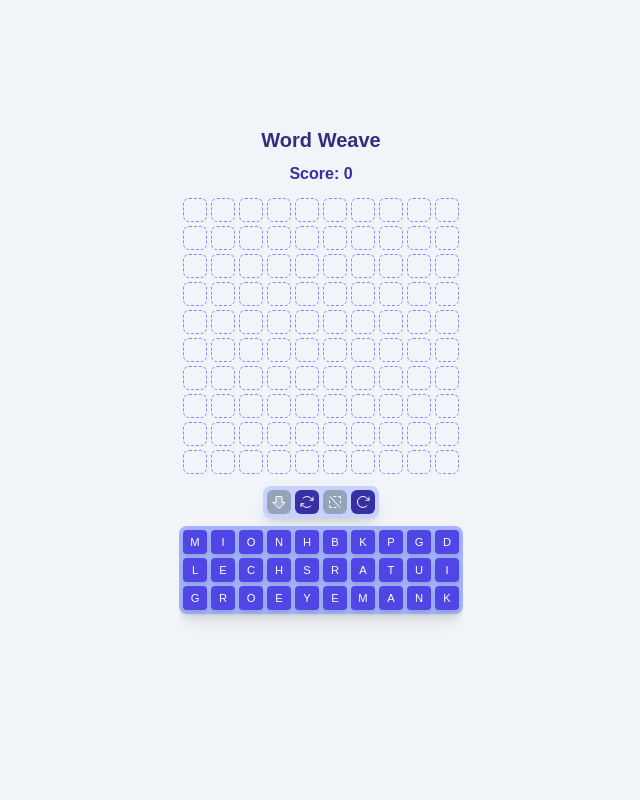
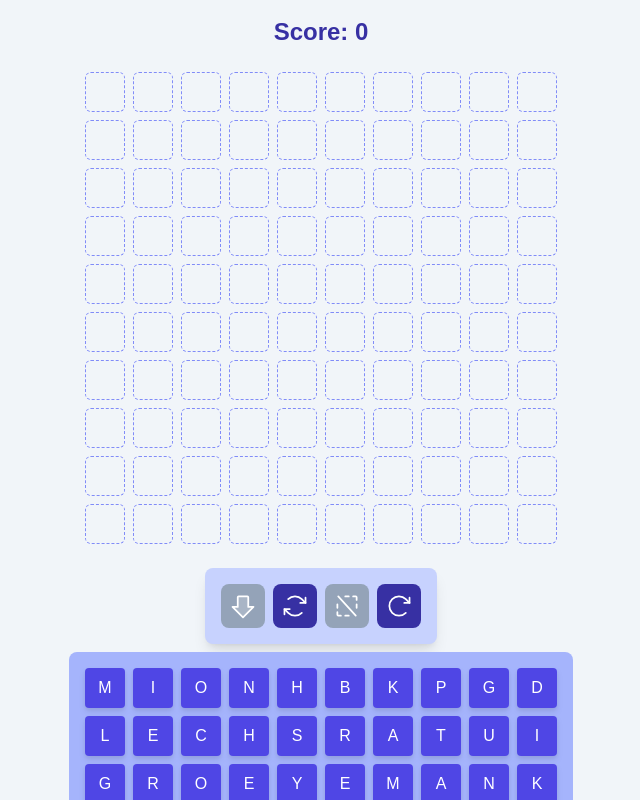
Before and after one commit to skylarbeaty/Word-Weave, a Next.js app: page / in a window 1280 px wide. Shown: the whole page, without its empty margins (319-959 px from the left). Built offline with nearby package versions, Linux system fonts and the light colour scheme.

Commit message:
Style adjustments for breakpoints
Adjusted to make the game a bit tighter the side of the device

```diff
--- a/components/ButtonPanel.tsx
+++ b/components/ButtonPanel.tsx
@@ -1,5 +1,5 @@
 import GameButton from './GameButton'
-import Game, { useGameContext } from './Game'
+import { useGameContext } from './Game'
 import { shuffleArray } from '@/util/shuffle'
 import { debounce } from "@/util/debounce"
 
--- a/components/Game.tsx
+++ b/components/Game.tsx
@@ -182,7 +182,7 @@ const Game = ({ letters, boardSize }: GameProps) => {
                 <div>
                     <Board/>
                 </div>
-                <div className='mb-16'>
+                <div className='mb-4'>
                     {/* <InputPanel/> */}
                     <ButtonPanel/>
                     <TilePanel/>
--- a/tailwind.config.ts
+++ b/tailwind.config.ts
@@ -13,9 +13,9 @@ export default {
         foreground: "var(--foreground)",
       },
       screens: {
-        'xs-box': { 'raw': '(min-width: 310px) and (min-height: 660px)'},
-        'sm-box': { 'raw': '(min-width: 400px) and (min-height: 900px)'},
-        'md-box': { 'raw': '(min-width: 520px) and (min-height: 1100px)'},
+        'xs-box': { 'raw': '(min-width: 310px) and (min-height: 450px)'},
+        'sm-box': { 'raw': '(min-width: 400px) and (min-height: 590px)'},
+        'md-box': { 'raw': '(min-width: 510px) and (min-height: 760px)'},
         'lg-box': { 'raw': '(min-width: 550px) and (min-height: 1400px)'},
       },
     },
```
